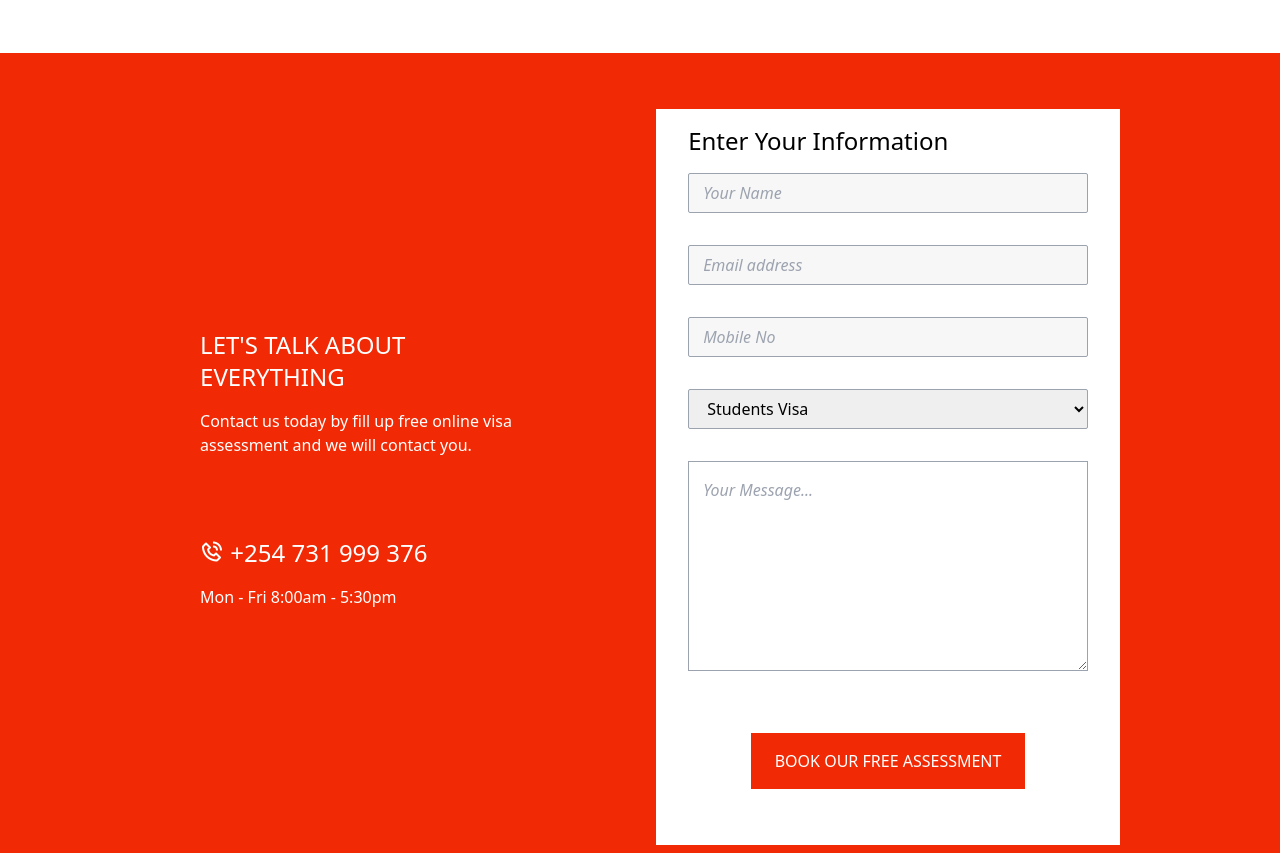
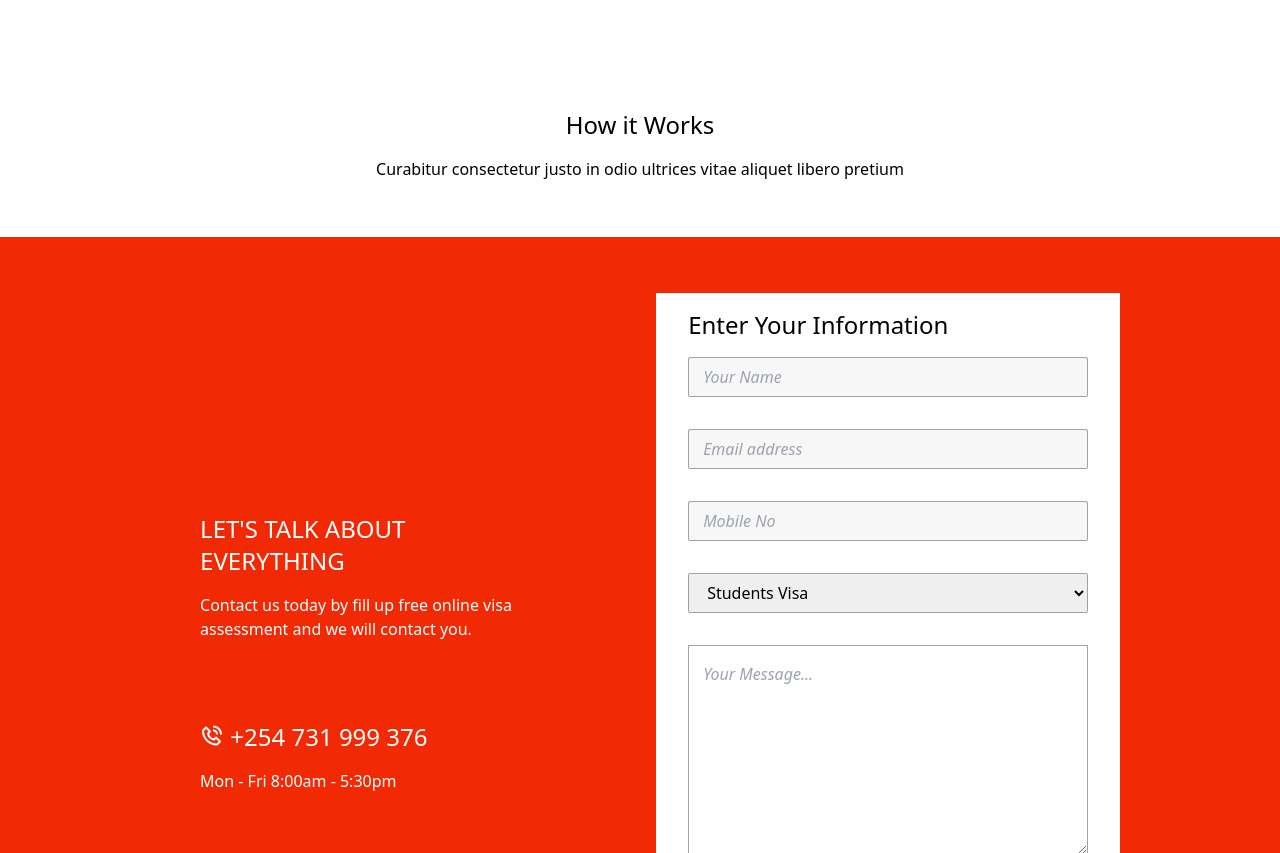
Before and after one commit to allistermugaisi/victoria-visa-consultants, a website: page index.html in a window 1280 px wide. Shown: the part 2090-2943 px from the top of the page. Drawn offline with nearby package versions, Linux system fonts and the light colour scheme.

Commit message:
configured live chat to website

```diff
--- a/index.html
+++ b/index.html
@@ -358,6 +358,16 @@
 						</p>
 					</div>
 				</div>
+			</div>
+		</section>
+
+		<section class="py-14">
+			<div class="container mx-auto">
+				<h2 class="text-center text-2xl">How it Works</h2>
+				<p class="text-center pt-4 text-base">
+					Curabitur consectetur justo in odio ultrices vitae aliquet libero
+					pretium
+				</p>
 			</div>
 		</section>
 
@@ -880,6 +890,7 @@
 			</p>
 		</div>
 
+		<script src="//code.jivosite.com/widget/xXjn3oQQYe" async></script>
 		<script
 			src="https://code.jquery.com/jquery-3.6.0.min.js"
 			integrity="sha256-/xUj+3OJU5yExlq6GSYGSHk7tPXikynS7ogEvDej/m4="
```
